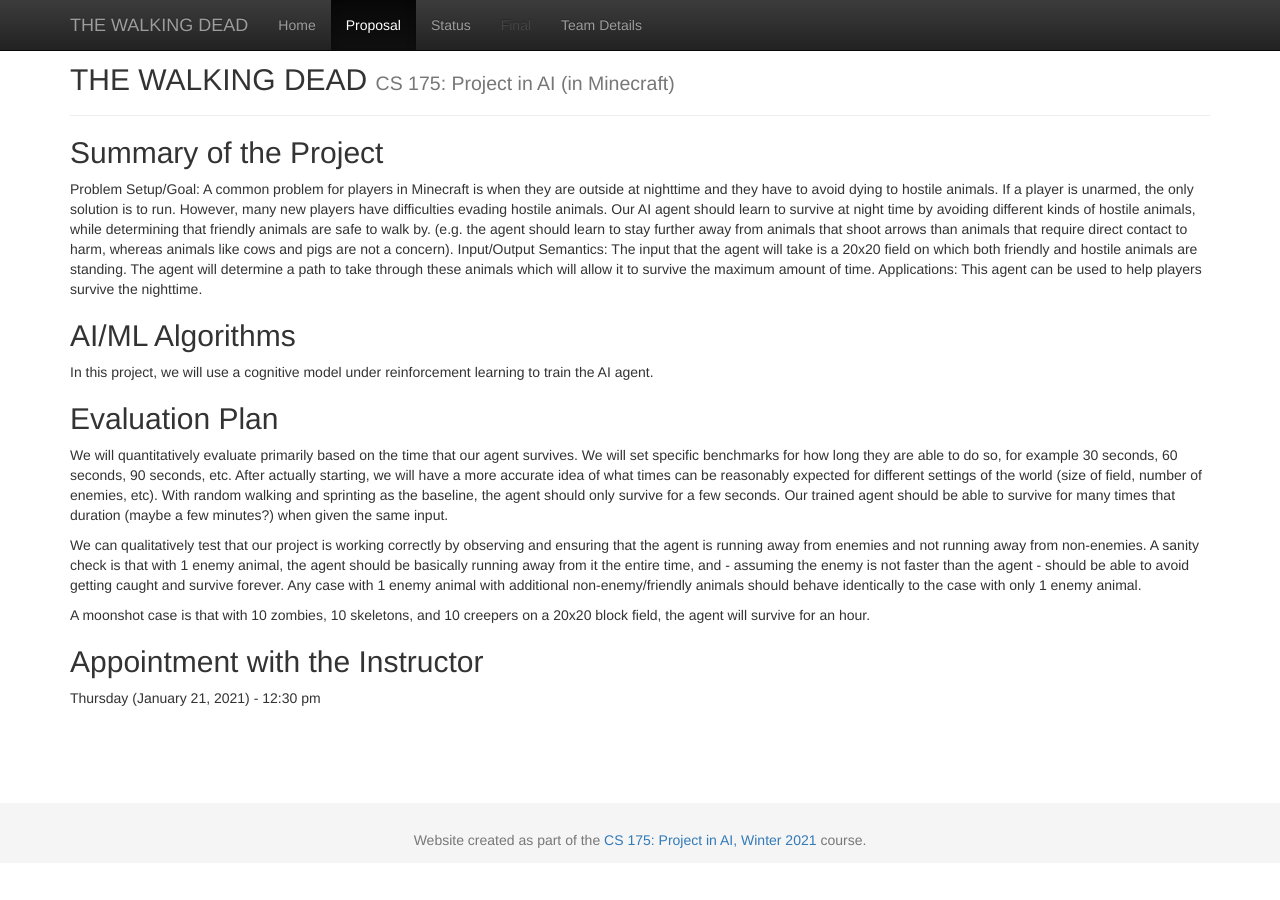
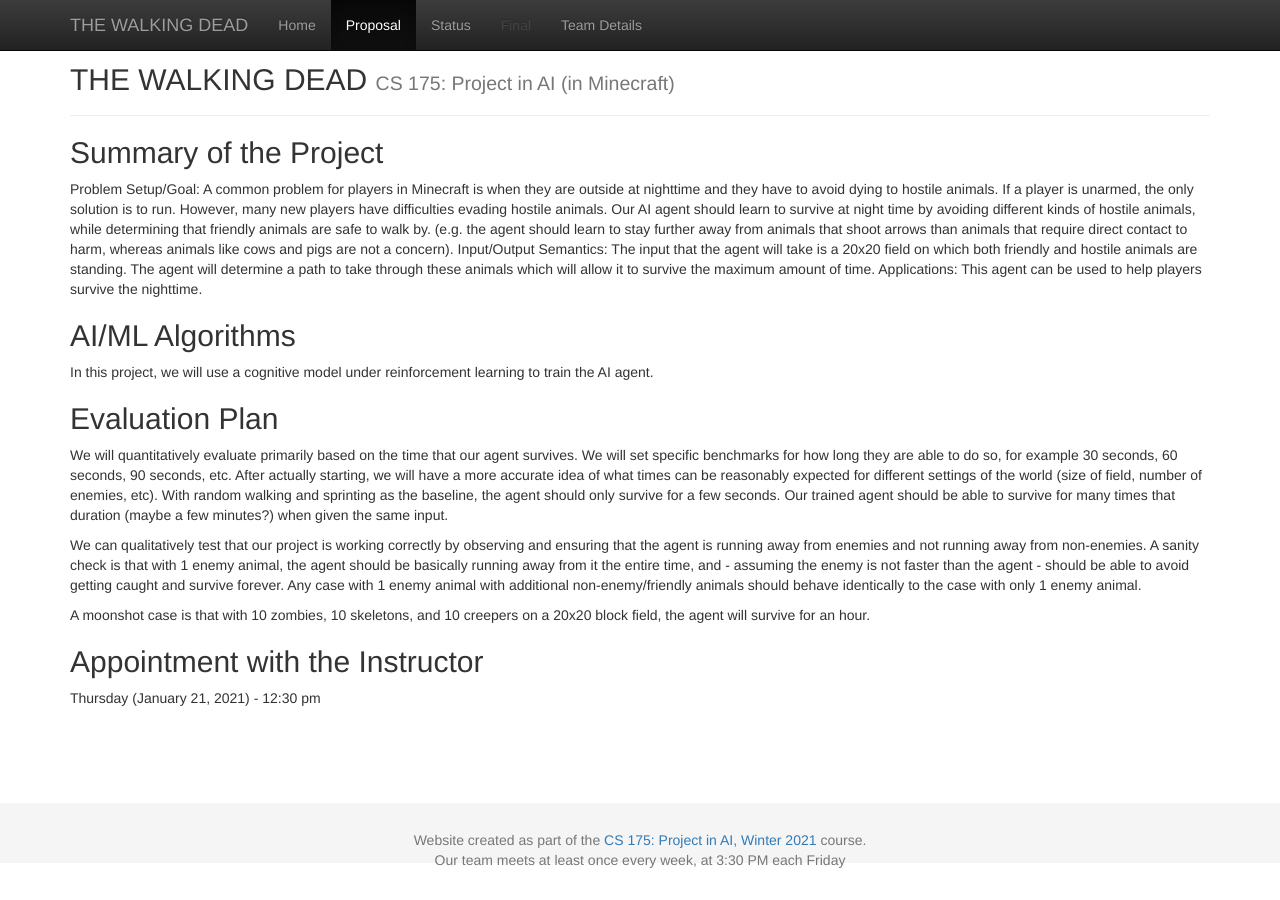
Before and after one commit to rayoh123/Moobloom, a Jekyll site: the page built from docs/proposal.md, in a window 1280 px wide and 900 px high, scrolled down 37 px. Built offline with Jekyll 4.4.1, drawn with Linux system fonts in a browser that asks for light colours.

Commit message:
Update default.html

```diff
--- a/docs/_layouts/default.html
+++ b/docs/_layouts/default.html
@@ -93,8 +93,8 @@
     <footer class="footer">
 
       <div class="container">
-        <p class="text-muted">Website created as part of the <a href="https://canvas.eee.uci.edu/courses/34142">CS 175: Project in AI, Winter 2021</a> course.</p>
-	<p> Our team meets at least once every week, at 3:30 PM each Friday </p>
+        <p class="text-muted">Website created as part of the <a href="https://canvas.eee.uci.edu/courses/34142">CS 175: Project in AI, Winter 2021</a> course.<br>
+	Our team meets at least once every week, at 3:30 PM each Friday </p>
       </div>
     </footer>
 
```
